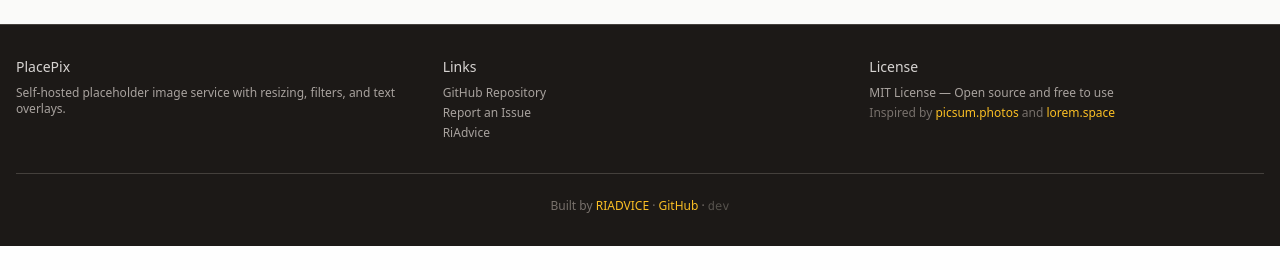
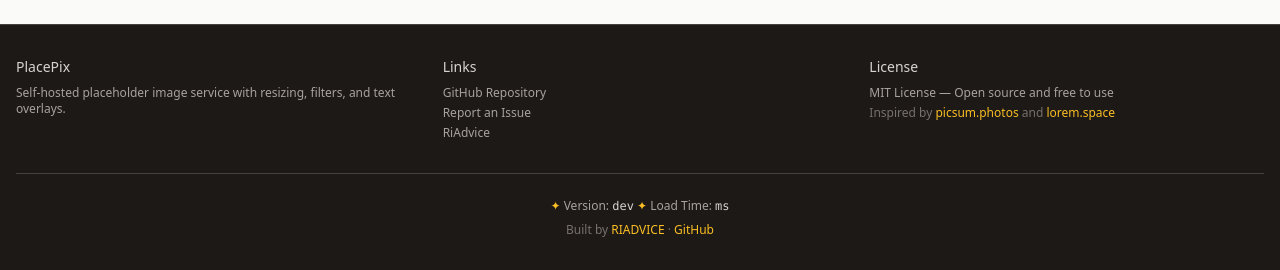
Before and after one commit to riadvice/placepix, a FastAPI app: page / in a window 1280 px wide. Shown: the part 4814-5084 px from the top of the page. Before the commit the page ends 5060 px from the top, so only its background shows below. Run offline with FastAPI, Linux system fonts and the light colour scheme; some libraries are stand-ins or nearby versions.

Commit message:
Improve version display in the footer.

```diff
--- a/templates/index.html
+++ b/templates/index.html
@@ -493,7 +493,11 @@
         </div>
       </div>
       <div class="border-t border-stone-700 mt-8 pt-6 text-center">
-        <p class="text-stone-500 text-xs">Built by <a href="https://riadvice.com" class="text-amber-400 hover:underline" target="_blank">RIADVICE</a> · <a href="https://github.com/riadvice/placepix" class="text-amber-400 hover:underline" target="_blank">GitHub</a> · <span class="text-stone-600 font-mono">{{ git_version }}</span></p>
+        <p class="text-stone-400 text-xs mb-2">
+          <span class="text-amber-400">✦</span> Version: <span class="text-stone-300 font-mono">{{ git_version }}</span> <span class="text-amber-400">✦</span>
+          Load Time: <span class="text-stone-300 font-mono">{{ render_time }}ms</span>
+        </p>
+        <p class="text-stone-500 text-xs">Built by <a href="https://riadvice.com" class="text-amber-400 hover:underline" target="_blank">RIADVICE</a> · <a href="https://github.com/riadvice/placepix" class="text-amber-400 hover:underline" target="_blank">GitHub</a></p>
       </div>
     </div>
   </footer>
```
Also changed, not shown: 1 other file.
